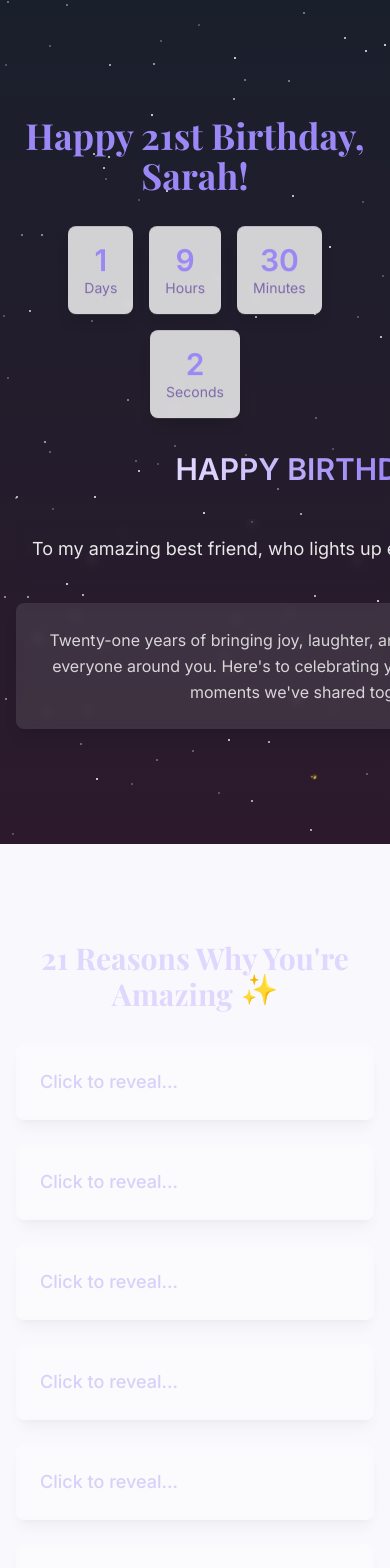
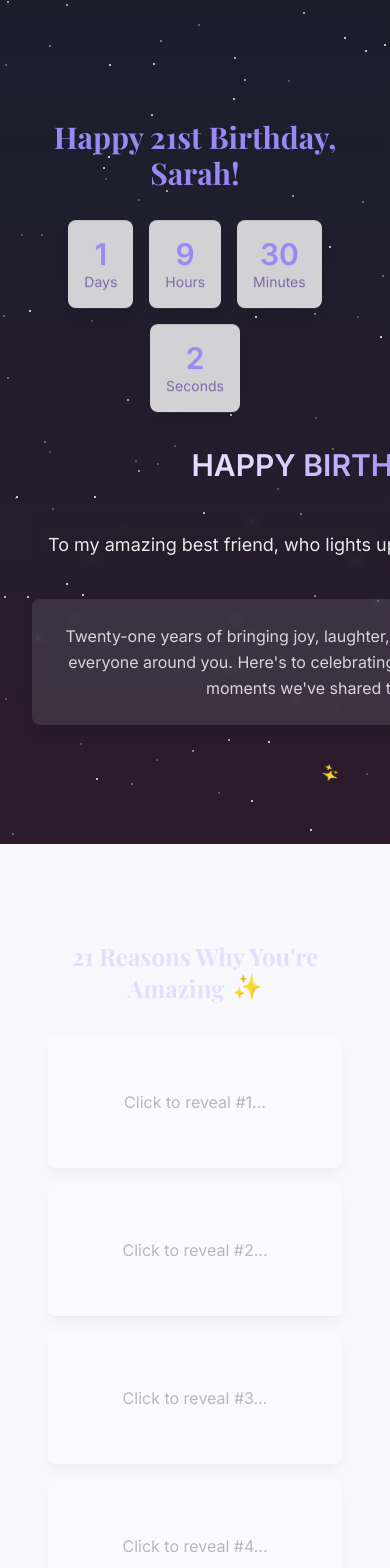
Before and after one commit to harsh796719/whimsical-wishes-21, a React (Vite) app: page / in a window 390 px wide. Shown: the top 1568 px of the page. Built offline with nearby package versions, Linux system fonts and the light colour scheme.

Commit message:
Improve mobile responsiveness and reasons creativity
Improve responsiveness of the birthday website on mobile devices.  Add more creativity to the "21 Reasons" section.

```diff
--- a/src/components/ReasonsGrid.tsx
+++ b/src/components/ReasonsGrid.tsx
@@ -2,27 +2,111 @@
 import { useState } from 'react';
 
 const reasons = [
-  "Your contagious laughter that brightens everyone's day",
-  "Your incredible strength and resilience in facing challenges",
-  "The way you always know how to make me smile",
-  "Your creativity and unique perspective on life",
-  "Your unwavering loyalty as a friend",
-  "The passion you bring to everything you do",
-  "Your amazing taste in music (even the questionable ones)",
-  "Your ability to find humor in any situation",
-  "The way you dance like nobody's watching",
-  "Your kind and generous heart",
-  "Your determination to chase your dreams",
-  "The silly faces you make in our photos",
-  "Your incredible cooking skills (especially those cookies)",
-  "The way you remember little details about everyone",
-  "Your spontaneous adventure ideas",
-  "The honest advice you always give",
-  "Your terrible puns that somehow make everyone laugh",
-  "The way you stand up for what you believe in",
-  "Your ability to make everyone feel special",
-  "The countless memories we've created together",
-  "Simply being you - the most amazing friend anyone could ask for"
+  {
+    text: "Your contagious laughter that brightens everyone's day",
+    emoji: "😊",
+    color: "from-pink-200 to-purple-200"
+  },
+  {
+    text: "Your incredible strength and resilience in facing challenges",
+    emoji: "💪",
+    color: "from-blue-200 to-indigo-200"
+  },
+  {
+    text: "The way you always know how to make me smile",
+    emoji: "🌟",
+    color: "from-yellow-200 to-orange-200"
+  },
+  {
+    text: "Your creativity and unique perspective on life",
+    emoji: "🎨",
+    color: "from-green-200 to-teal-200"
+  },
+  {
+    text: "Your unwavering loyalty as a friend",
+    emoji: "🤝",
+    color: "from-purple-200 to-pink-200"
+  },
+  {
+    text: "The passion you bring to everything you do",
+    emoji: "🔥",
+    color: "from-red-200 to-orange-200"
+  },
+  {
+    text: "Your amazing taste in music (even the questionable ones)",
+    emoji: "🎵",
+    color: "from-indigo-200 to-blue-200"
+  },
+  {
+    text: "Your ability to find humor in any situation",
+    emoji: "😂",
+    color: "from-yellow-200 to-green-200"
+  },
+  {
+    text: "The way you dance like nobody's watching",
+    emoji: "💃",
+    color: "from-pink-200 to-red-200"
+  },
+  {
+    text: "Your kind and generous heart",
+    emoji: "❤️",
+    color: "from-red-200 to-pink-200"
+  },
+  {
+    text: "Your determination to chase your dreams",
+    emoji: "✨",
+    color: "from-purple-200 to-blue-200"
+  },
+  {
+    text: "The silly faces you make in our photos",
+    emoji: "🤪",
+    color: "from-orange-200 to-yellow-200"
+  },
+  {
+    text: "Your incredible cooking skills (especially those cookies)",
+    emoji: "🍪",
+    color: "from-amber-200 to-orange-200"
+  },
+  {
+    text: "The way you remember little details about everyone",
+    emoji: "🎯",
+    color: "from-teal-200 to-green-200"
+  },
+  {
+    text: "Your spontaneous adventure ideas",
+    emoji: "🌈",
+    color: "from-blue-200 to-purple-200"
+  },
+  {
+    text: "The honest advice you always give",
+    emoji: "🤔",
+    color: "from-indigo-200 to-violet-200"
+  },
+  {
+    text: "Your terrible puns that somehow make everyone laugh",
+    emoji: "🃏",
+    color: "from-fuchsia-200 to-pink-200"
+  },
+  {
+    text: "The way you stand up for what you believe in",
+    emoji: "👊",
+    color: "from-rose-200 to-red-200"
+  },
+  {
+    text: "Your ability to make everyone feel special",
+    emoji: "🌟",
+    color: "from-yellow-200 to-amber-200"
+  },
+  {
+    text: "The countless memories we've created together",
+    emoji: "📸",
+    color: "from-violet-200 to-purple-200"
+  },
+  {
+    text: "Simply being you - the most amazing friend anyone could ask for",
+    emoji: "👑",
+    color: "from-amber-200 to-yellow-200"
+  }
 ];
 
 export const ReasonsGrid = () => {
@@ -36,40 +120,54 @@ export const ReasonsGrid = () => {
   };
 
   return (
-    <div className="space-y-8">
-      <h2 className="text-3xl md:text-4xl font-bold text-center text-primary playfair mb-8 animate-color-change">
+    <div className="space-y-8 max-w-7xl mx-auto">
+      <h2 className="text-2xl sm:text-3xl md:text-4xl font-bold text-center text-primary playfair mb-8 animate-color-change px-4">
         21 Reasons Why You're Amazing
         <span className="inline-block ml-2 animate-bounce">✨</span>
       </h2>
-      <div className="grid grid-cols-1 md:grid-cols-2 lg:grid-cols-3 gap-6">
+      <div className="grid grid-cols-1 sm:grid-cols-2 lg:grid-cols-3 gap-4 md:gap-6 px-4">
         {reasons.map((reason, index) => (
           <div
             key={index}
             className={`reason-card cursor-pointer transition-all duration-300 transform
               ${visibleReasons.includes(index) ? 'opacity-100' : 'opacity-40'}
               ${hoveredIndex === index ? 'scale-105 shadow-xl' : ''}
-              hover:bg-gradient-to-br from-white/90 to-primary/10`}
+              hover:bg-gradient-to-br ${reason.color} backdrop-blur-md
+              rounded-lg p-4 sm:p-6`}
             onClick={() => handleReasonClick(index)}
             onMouseEnter={() => setHoveredIndex(index)}
             onMouseLeave={() => setHoveredIndex(null)}
           >
-            <p className={`text-lg font-medium ${visibleReasons.includes(index) ? 'text-secondary animate-fade-in' : 'text-primary'}`}>
-              {visibleReasons.includes(index) ? (
-                <>
-                  {reason}
-                  <span className="inline-block ml-2 animate-sparkle">✨</span>
-                </>
-              ) : (
-                <span className="animate-pulse">Click to reveal...</span>
-              )}
-            </p>
+            {visibleReasons.includes(index) ? (
+              <div className="animate-fade-in space-y-3">
+                <div className="text-3xl animate-bounce mb-2">{reason.emoji}</div>
+                <p className="text-base sm:text-lg font-medium text-secondary">
+                  {reason.text}
+                </p>
+                <div className="text-sm text-primary/60 mt-2">
+                  Reason #{index + 1}
+                </div>
+              </div>
+            ) : (
+              <div className="h-full flex items-center justify-center min-h-[100px]">
+                <span className="animate-pulse text-base sm:text-lg">
+                  Click to reveal #{index + 1}...
+                </span>
+              </div>
+            )}
           </div>
         ))}
       </div>
-      <div className="text-center mt-4 text-white/60">
-        <p className="animate-float">
+      <div className="text-center mt-8 text-white/60 px-4">
+        <p className="animate-float text-lg">
           {visibleReasons.length}/21 reasons revealed
+          <span className="ml-2 animate-sparkle">✨</span>
         </p>
+        {visibleReasons.length === reasons.length && (
+          <p className="mt-4 text-primary animate-fade-in text-xl">
+            You've unlocked all the reasons! 🎉
+          </p>
+        )}
       </div>
     </div>
   );
--- a/src/pages/Index.tsx
+++ b/src/pages/Index.tsx
@@ -20,19 +20,19 @@ const Index = () => {
       <StarryBackground />
 
       <main className="container mx-auto px-4 py-8 relative z-10">
-        <section className="min-h-screen flex flex-col items-center justify-center space-y-8">
-          <h1 className="text-4xl md:text-6xl font-bold text-primary playfair text-center animate-fade-in">
+        <section className="min-h-screen flex flex-col items-center justify-center space-y-8 px-4">
+          <h1 className="text-3xl md:text-6xl font-bold text-primary playfair text-center animate-fade-in px-2">
             Happy 21st Birthday, Sarah!
           </h1>
           <Timer targetDate="2025-02-23" />
           <BirthdayMessage />
         </section>
 
-        <section className="min-h-screen py-16">
+        <section className="min-h-screen py-16 px-4">
           <ReasonsGrid />
         </section>
 
-        <section className="min-h-screen flex flex-col items-center justify-center">
+        <section className="min-h-screen flex flex-col items-center justify-center px-4">
           <VirtualCake />
         </section>
       </main>
```
